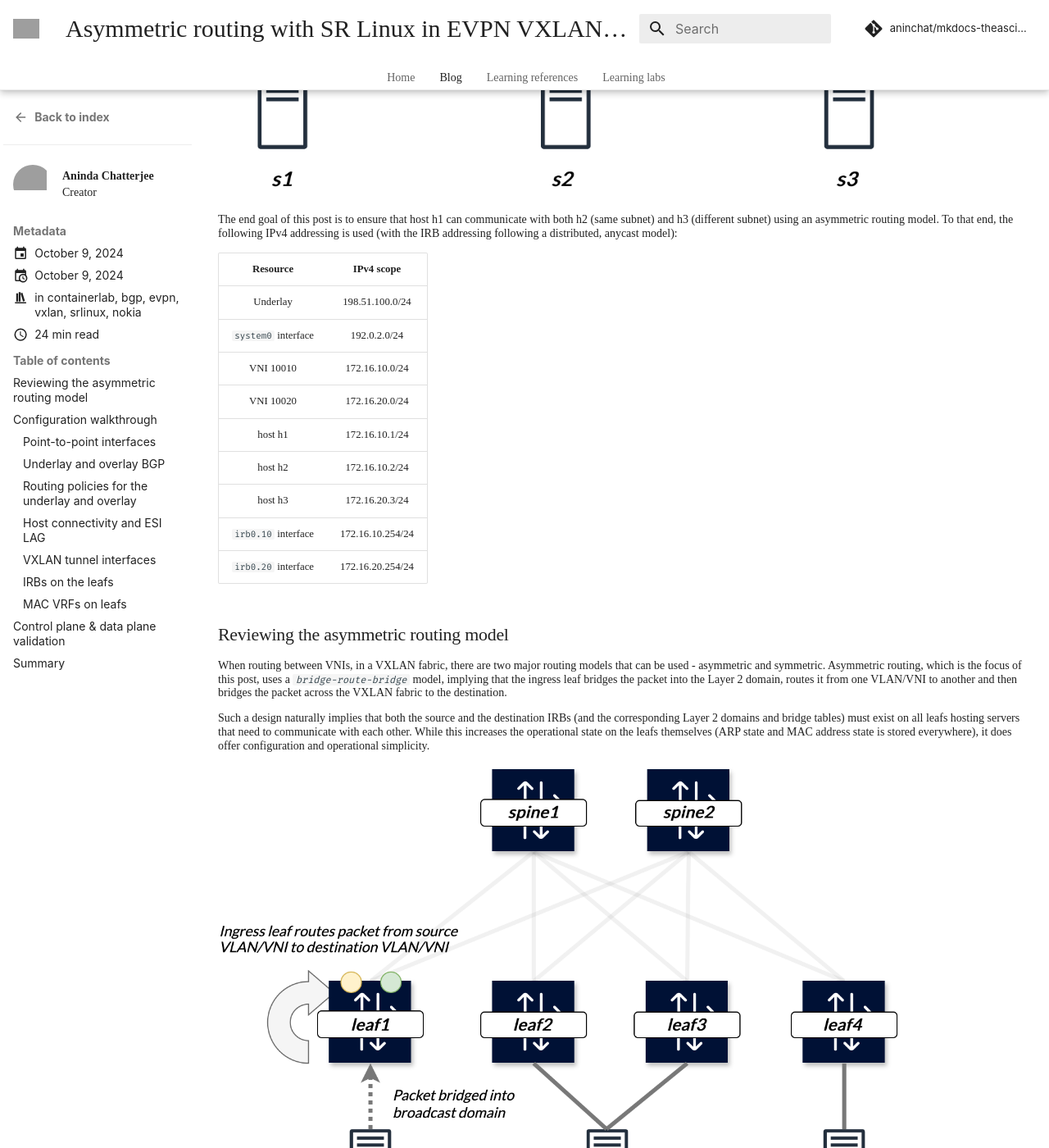
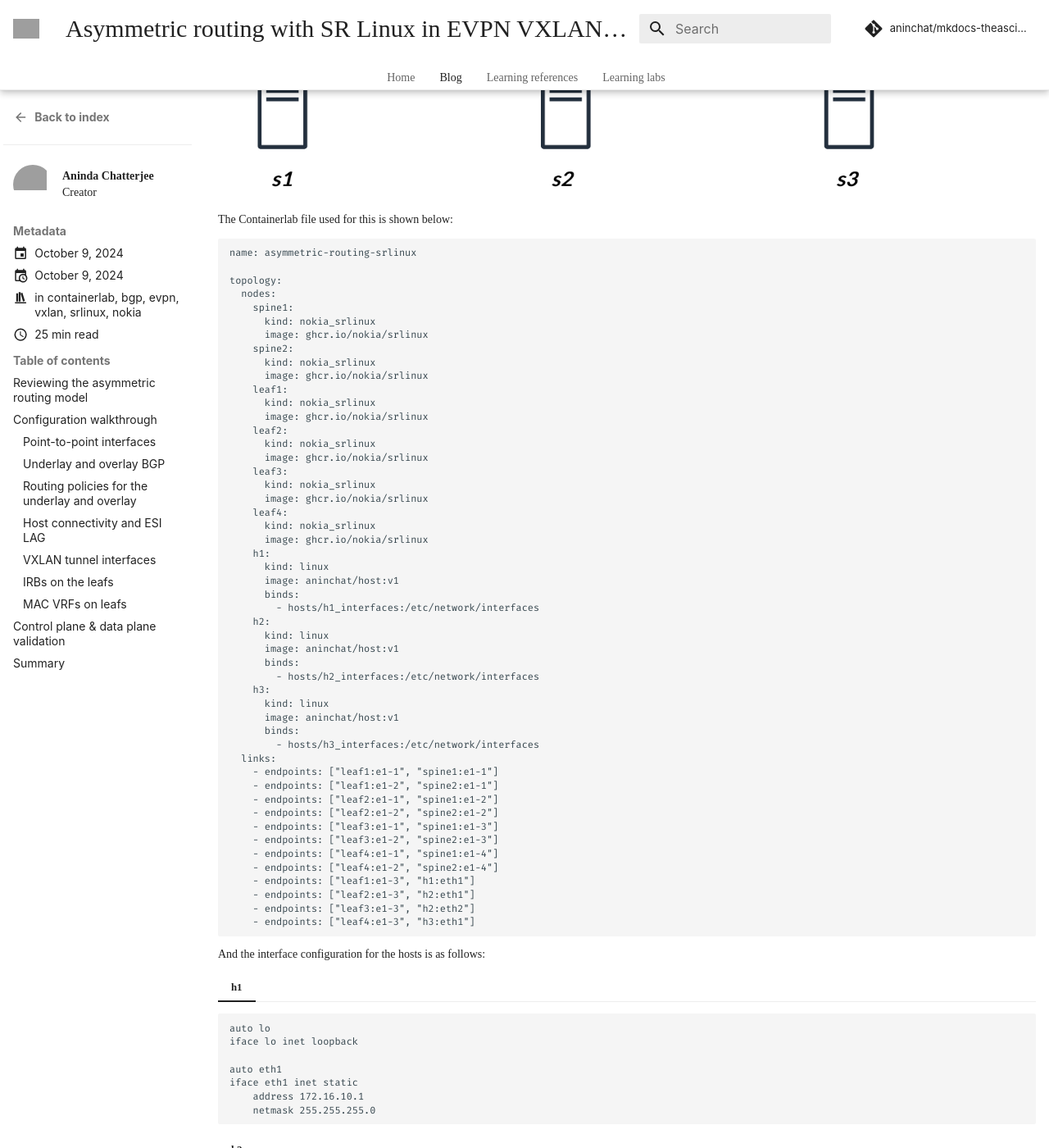
Before and after one commit to aninchat/mkdocs-theasciiconstruct, an MkDocs documentation site: the page built from docs/blog/posts/srlinux-2-asymmetric-irb.md, in a window 1280 px wide and 1400 px high, scrolled down 855 px. Shown: the whole window at 82% size. Built offline with MkDocs 1.6.1 and Material for MkDocs 9.7.7, drawn with Linux system fonts in a browser that asks for light colours; some web fonts are replaced; comment, search, counter and statistics services are not loaded; some of the changed text lies outside the part shown; grey boxes are pictures that could not be loaded.

Commit message:
minor modification to srlinux-asymmetric post

````diff
--- a/docs/blog/posts/srlinux-2-asymmetric-irb.md
+++ b/docs/blog/posts/srlinux-2-asymmetric-irb.md
@@ -29,6 +29,107 @@ The physical topology is shown below:
 ![srlinux-asymm-1](/static/images/nokia/srlinux-asymmetric/srlinux-asymmetric-1.png)
 
 <!-- more -->
+
+The Containerlab file used for this is shown below:
+
+```
+name: asymmetric-routing-srlinux
+
+topology:
+  nodes:
+    spine1:
+      kind: nokia_srlinux
+      image: ghcr.io/nokia/srlinux
+    spine2:
+      kind: nokia_srlinux
+      image: ghcr.io/nokia/srlinux
+    leaf1:
+      kind: nokia_srlinux
+      image: ghcr.io/nokia/srlinux
+    leaf2:
+      kind: nokia_srlinux
+      image: ghcr.io/nokia/srlinux
+    leaf3:
+      kind: nokia_srlinux
+      image: ghcr.io/nokia/srlinux
+    leaf4:
+      kind: nokia_srlinux
+      image: ghcr.io/nokia/srlinux
+    h1:
+      kind: linux
+      image: aninchat/host:v1
+      binds:
+        - hosts/h1_interfaces:/etc/network/interfaces
+    h2:
+      kind: linux
+      image: aninchat/host:v1
+      binds:
+        - hosts/h2_interfaces:/etc/network/interfaces
+    h3:
+      kind: linux
+      image: aninchat/host:v1
+      binds:
+        - hosts/h3_interfaces:/etc/network/interfaces
+  links:
+    - endpoints: ["leaf1:e1-1", "spine1:e1-1"]
+    - endpoints: ["leaf1:e1-2", "spine2:e1-1"]
+    - endpoints: ["leaf2:e1-1", "spine1:e1-2"]
+    - endpoints: ["leaf2:e1-2", "spine2:e1-2"]
+    - endpoints: ["leaf3:e1-1", "spine1:e1-3"]
+    - endpoints: ["leaf3:e1-2", "spine2:e1-3"]
+    - endpoints: ["leaf4:e1-1", "spine1:e1-4"]
+    - endpoints: ["leaf4:e1-2", "spine2:e1-4"]
+    - endpoints: ["leaf1:e1-3", "h1:eth1"]
+    - endpoints: ["leaf2:e1-3", "h2:eth1"]
+    - endpoints: ["leaf3:e1-3", "h2:eth2"]
+    - endpoints: ["leaf4:e1-3", "h3:eth1"]
+```
+
+And the interface configuration for the hosts is as follows:
+
+=== "h1"
+```
+auto lo
+iface lo inet loopback
+
+auto eth1
+iface eth1 inet static
+    address 172.16.10.1
+    netmask 255.255.255.0
+```
+=== "h2"
+```
+auto lo
+iface lo inet loopback
+
+auto eth1
+iface eth1 inet static
+
+auto eth2
+iface eth1 inet static
+
+auto bond
+iface bond inet static
+  address 172.16.10.2
+  netmask 255.255.255.0
+  mtu 9000
+  bond-slaves eth1 eth2
+  bond-mode 802.3ad
+  bond-miimon 100
+  bond-lacp-rate 1
+  bond-min-links 1
+  bond-xmit-hash-policy layer3+4
+```
+=== "h3"
+```
+auto lo
+iface lo inet loopback
+
+auto eth1
+iface eth1 inet static
+    address 172.16.20.3
+    netmask 255.255.255.0
+```
 
 The end goal of this post is to ensure that host h1 can communicate with both h2 (same subnet) and h3 (different subnet) using an asymmetric routing model. To that end, the following IPv4 addressing is used (with the IRB addressing following a distributed, anycast model):
 
````
